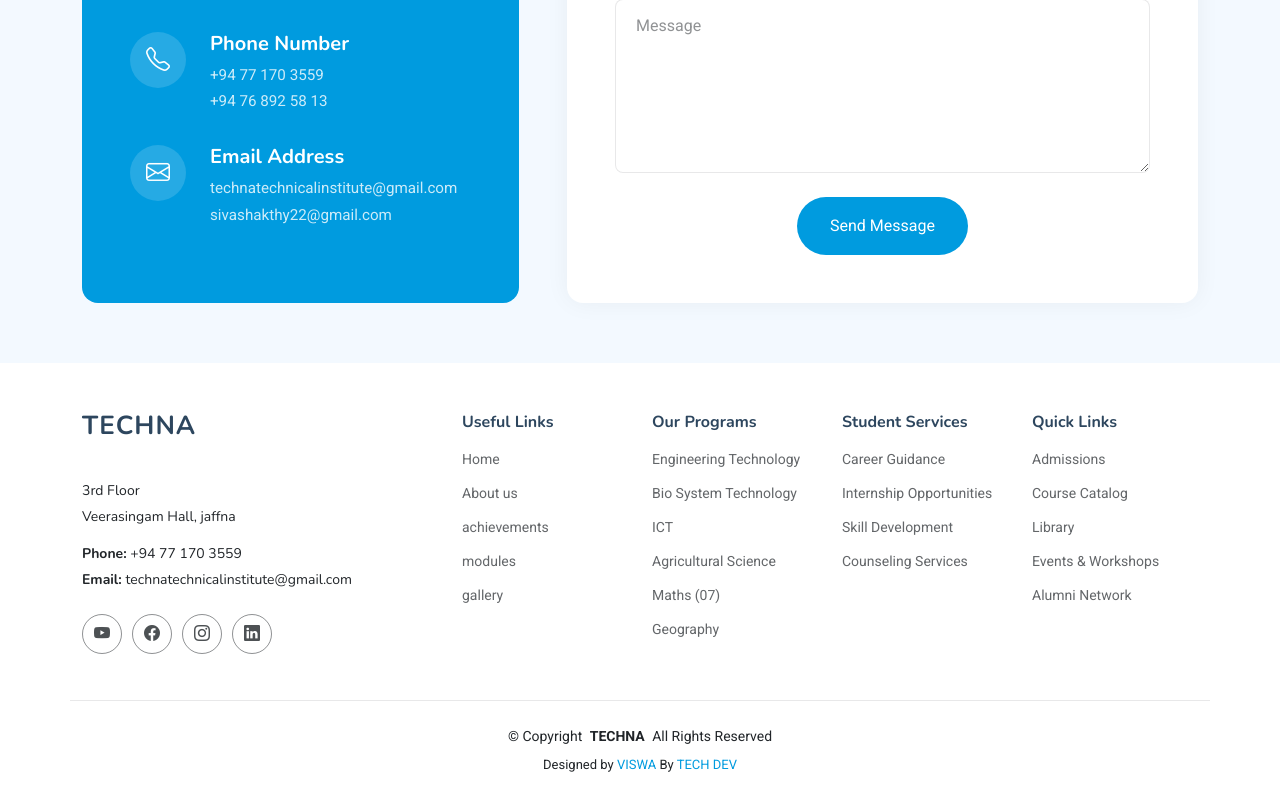
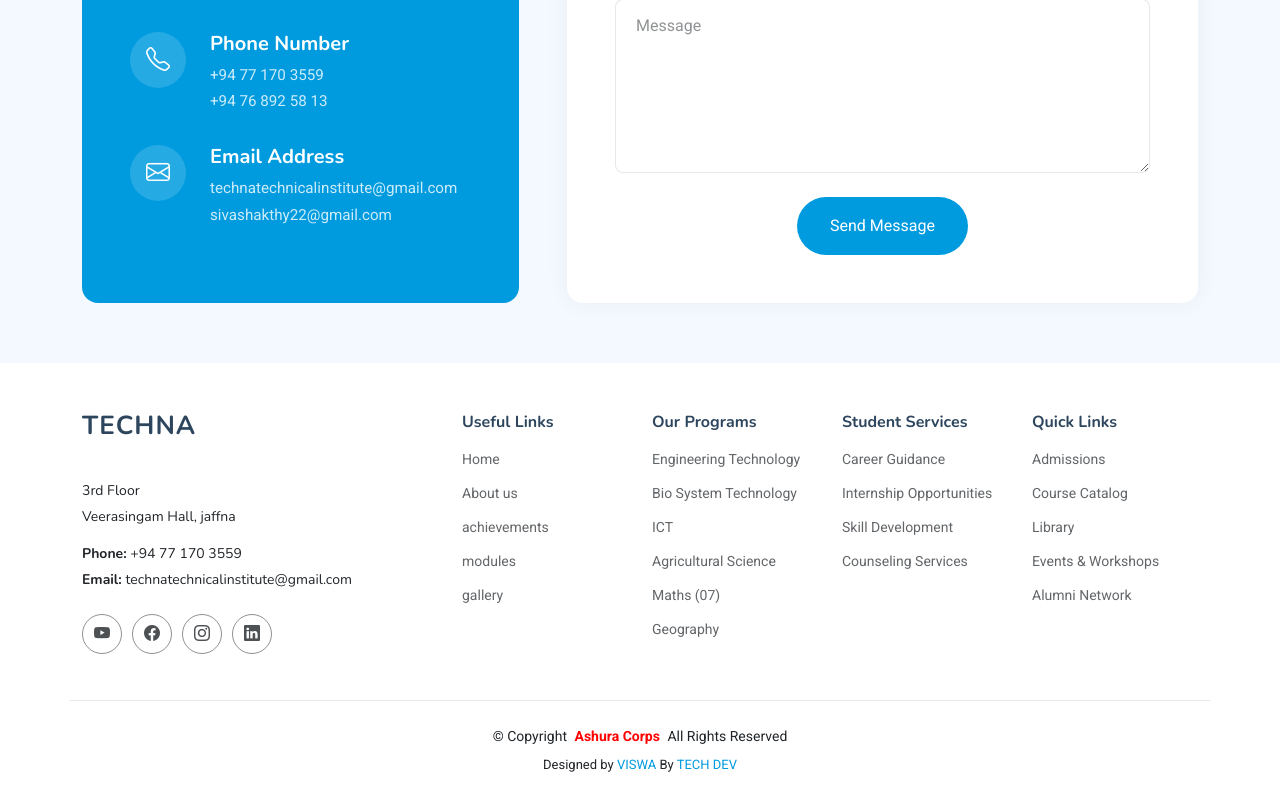
Before and after one commit to Vesurathan/Techna-technical-institute, a plain HTML site: page index.html in a window 1280 px wide. Shown: the part 6469-7269 px from the top of the page. Drawn offline with nearby package versions, Linux system fonts and the light colour scheme; files whose address does not match are found by name.

Commit message:
Update index.html

```diff
--- a/index.html
+++ b/index.html
@@ -1892,7 +1892,7 @@
     </div>
 
     <div class="container copyright text-center mt-4">
-      <p>© <span>Copyright</span> <strong class="px-1 sitename">TECHNA</strong> <span>All Rights Reserved</span></p>
+      <p>© <span>Copyright</span> <strong class="px-1 sitename" style ="color:red;">Ashura Corps</strong> <span>All Rights Reserved</span></p>
       <div class="credits">
         Designed by <a href="">VISWA</a> By <a
           href="">TECH DEV</a>
```
